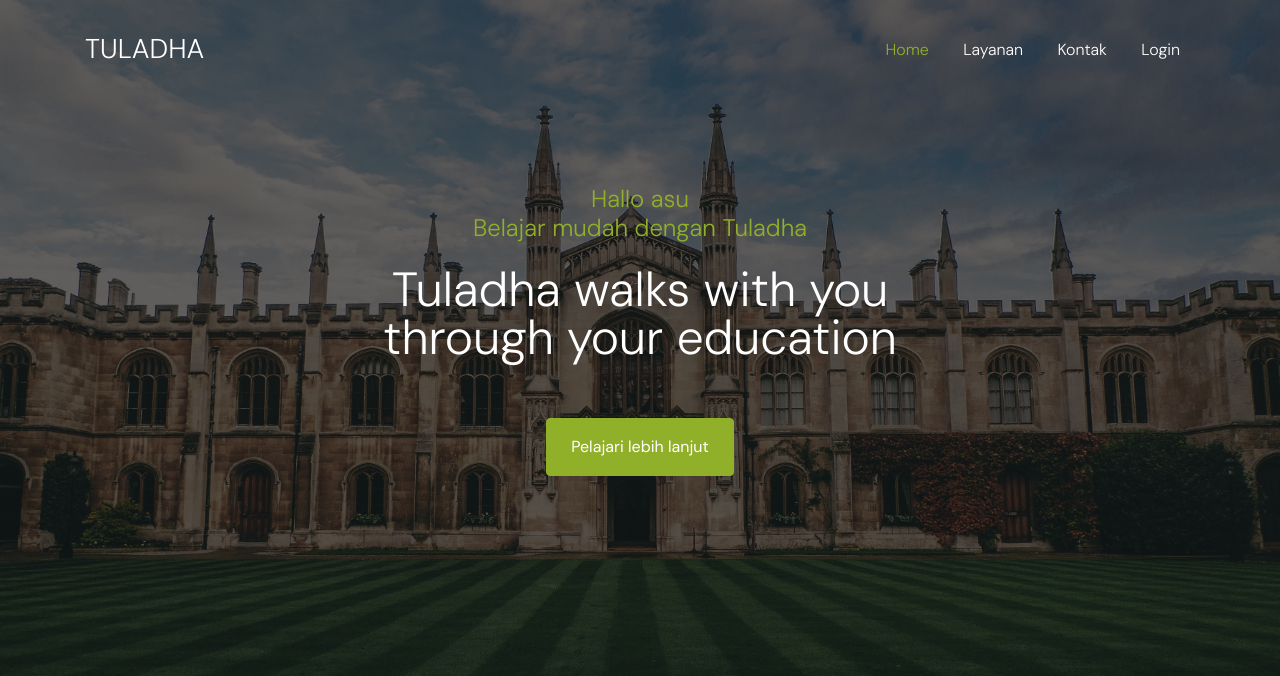
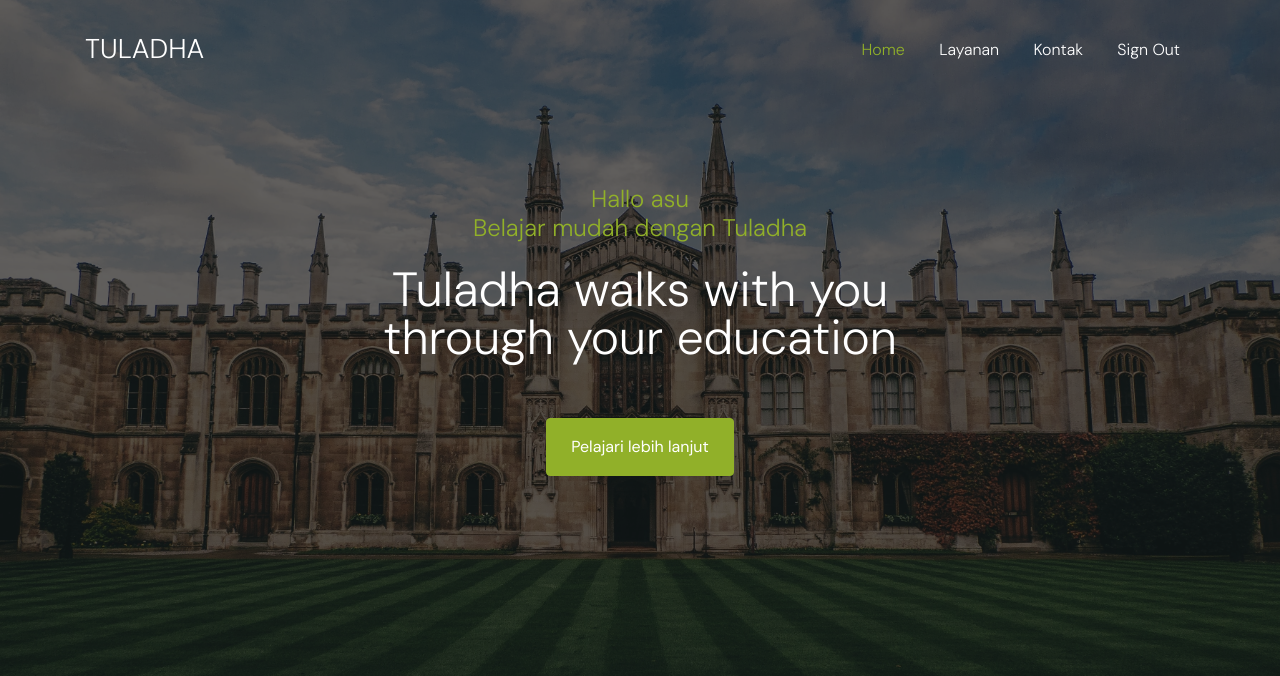
Before and after one commit to 2019Ganjil-PemrogramanBerbasisWeb/tugas2-web-quorush, a PHP site: page / in a window 1280 px wide. Shown: the top 676 px of the page. Run offline with PHP 8.4, Linux system fonts and the light colour scheme; a user stored in the database is signed in; some web fonts are replaced.

Commit message:
update loop login

```diff
--- a/index.php
+++ b/index.php
@@ -36,7 +36,7 @@
 
     <div class="site-mobile-menu site-navbar-target">
       <div class="site-mobile-menu-header">
-        <div class="site-mobile-menu-close mt-3">
+        <div class="site-mobile-menu-close omt-3">
           <span class="icon-close2 js-menu-toggle"></span>
         </div>
       </div>
@@ -45,14 +45,14 @@
 
 
 
-    <header class="site-navbar site-navbar-target" role="banner">
+   <header class="site-navbar site-navbar-target" role="banner">
 
-      <div class="container">
+     <div class="container">
         <div class="row align-items-center position-relative">
 
           <div class="col-3 ">
             <div class="site-logo">
-              <a href="index.html">Tuladha</a>
+             <a href="index.html">Tuladha</a>
             </div>
           </div>
 
@@ -68,9 +68,9 @@
             <nav class="site-navigation text-right ml-auto d-none d-lg-block" role="navigation">
               <ul class="site-menu main-menu js-clone-nav ml-auto ">
                 <li class="active"><a href="index.html" class="nav-link">Home</a></li>
-                <li><a href="service.html" class="nav-link">Layanan</a></li>
+                <li><a href="layanan.html" class="nav-link">Layanan</a></li>
                 <li><a href="contact.html" class="nav-link">Kontak</a></li>
-                <li><a href="login.php" class="nav-link">Login</a></li>
+                <li><a href="logout.php" class="nav-link">Sign Out</a></li>
               </ul>
             </nav>
           </div>
```
